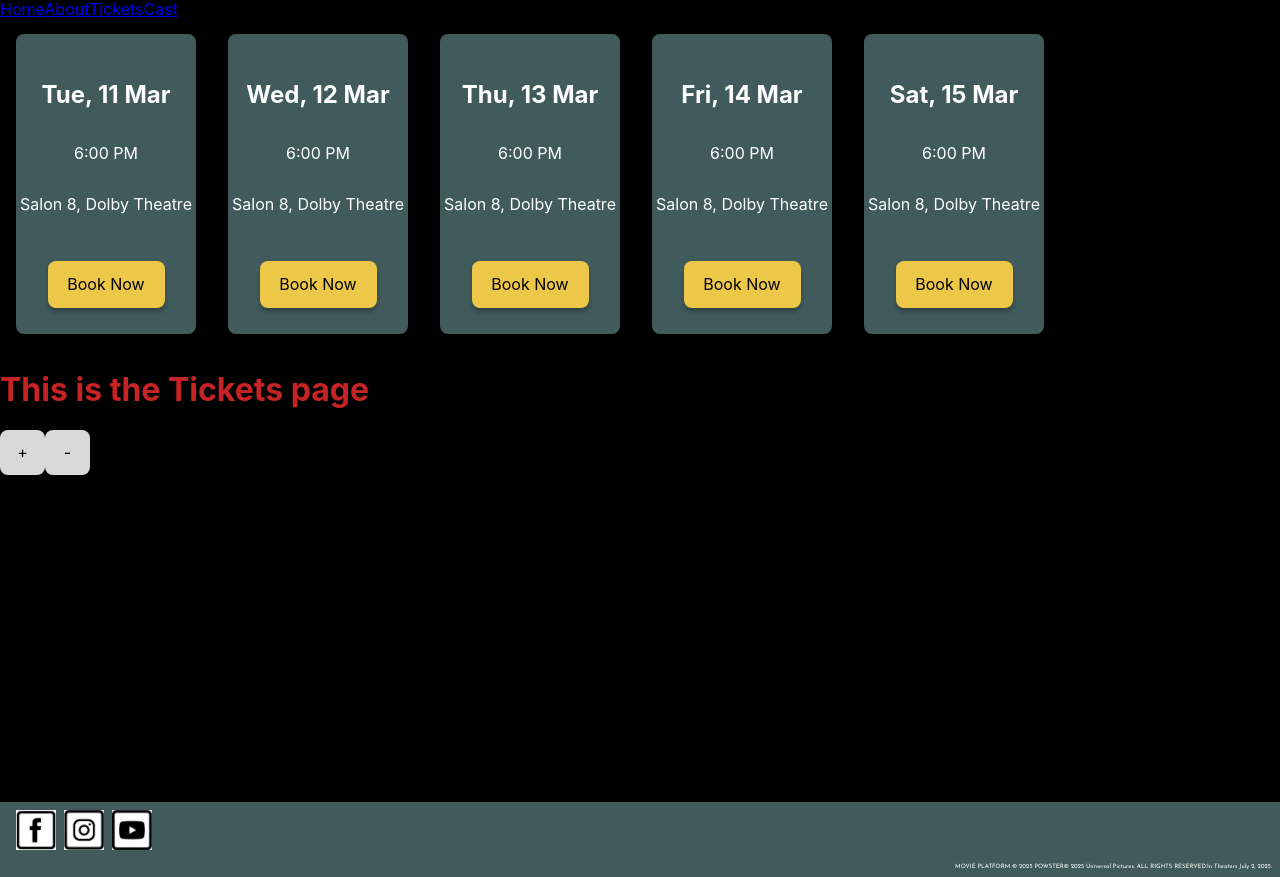
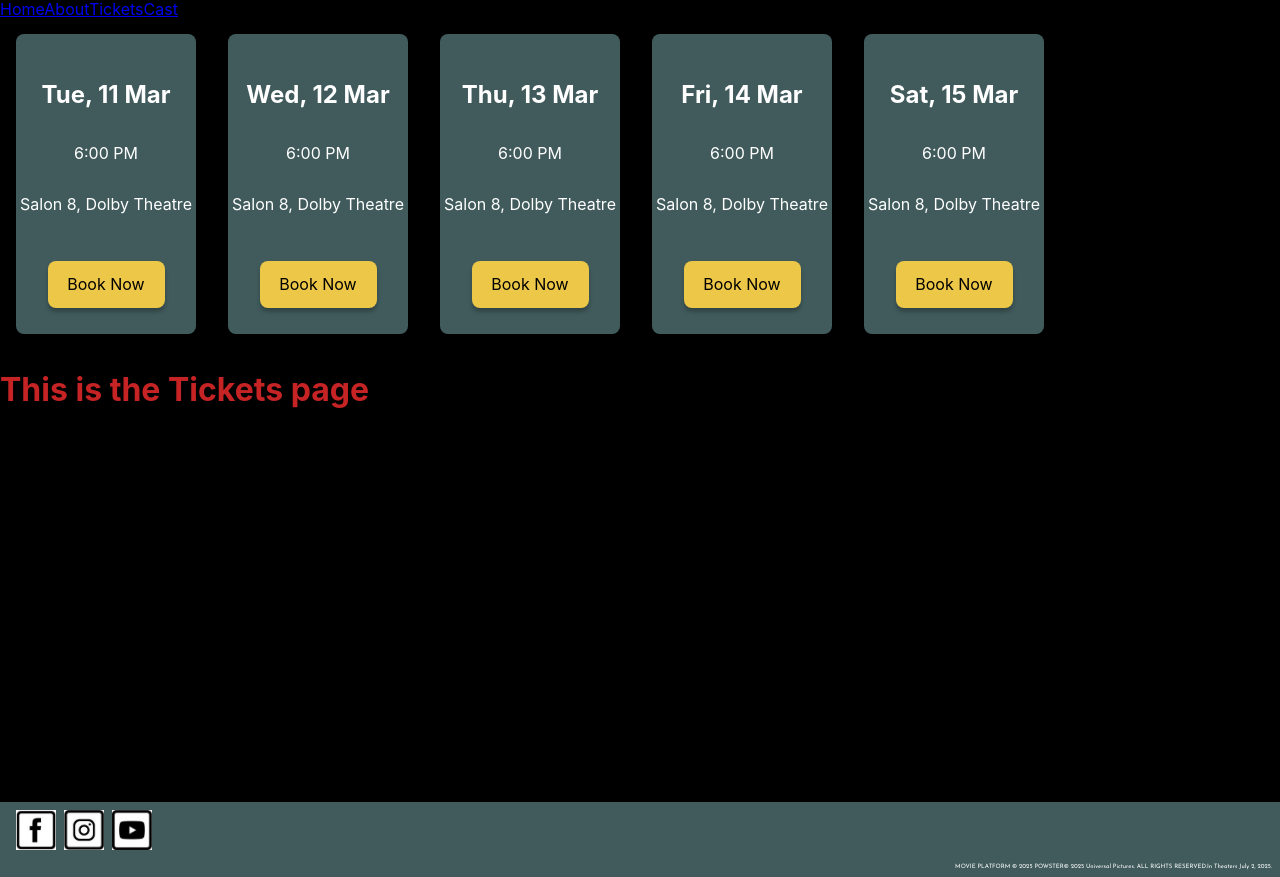
Before and after one commit to mikaelakihl/mi-graphic-tools-assignment2-jurassic-world, a Vue app: page /tickets in a window 1280 px wide. Built offline with nearby package versions, Linux system fonts and the light colour scheme.

Commit message:
fix: Removed import and usage in TicketView

```diff
--- a/src/views/TicketView.vue
+++ b/src/views/TicketView.vue
@@ -1,15 +1,11 @@
 <script setup lang="ts">
 import BookingCard from '@/components/molecules/BookingCard.vue';
-import IncrementBtn from '@/components/atoms/IncrementButton.vue';
-import DecrementButton from '@/components/atoms/DecrementButton.vue';
 </script>
 
 <template>
   <div class="ticket">
     <BookingCard />
     <h1>This is the Tickets page</h1>
-    <IncrementBtn button-text="+"/>
-    <DecrementButton button-text="-" />
   </div>
 </template>
 
```
